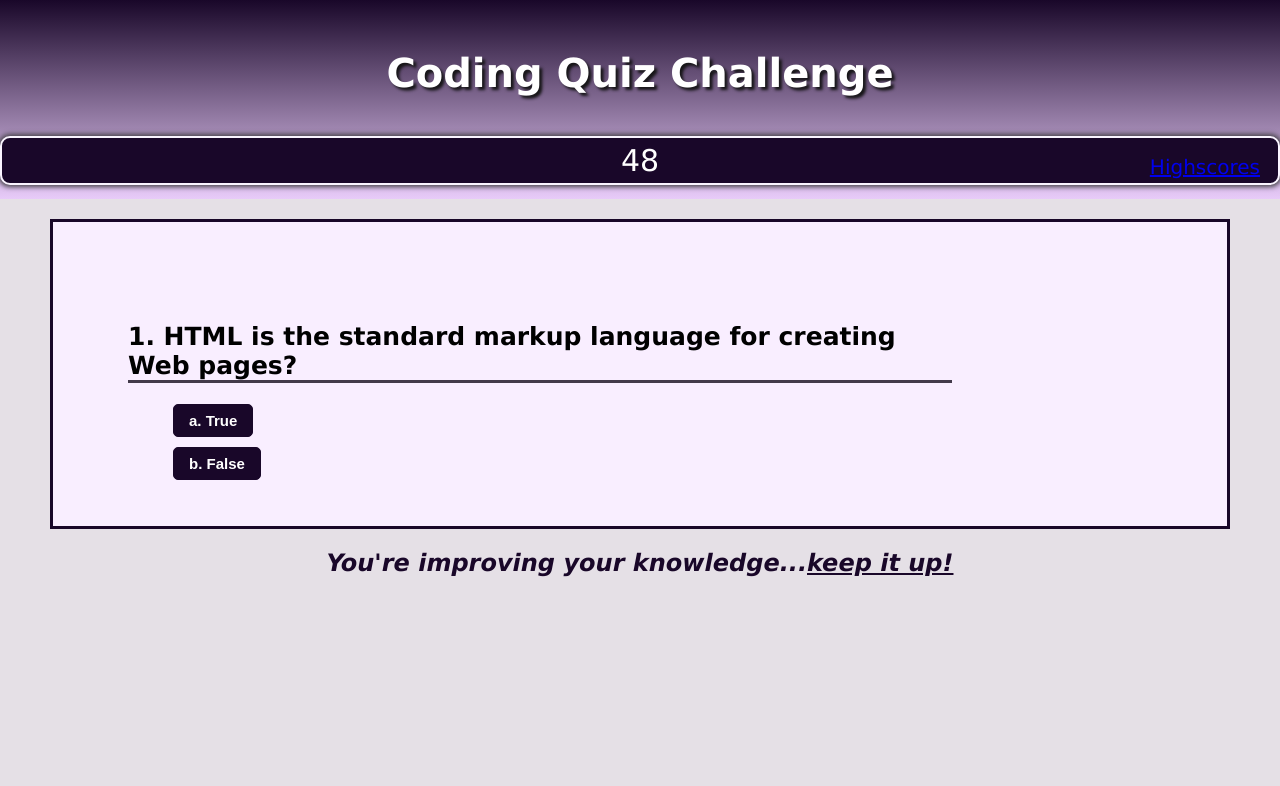
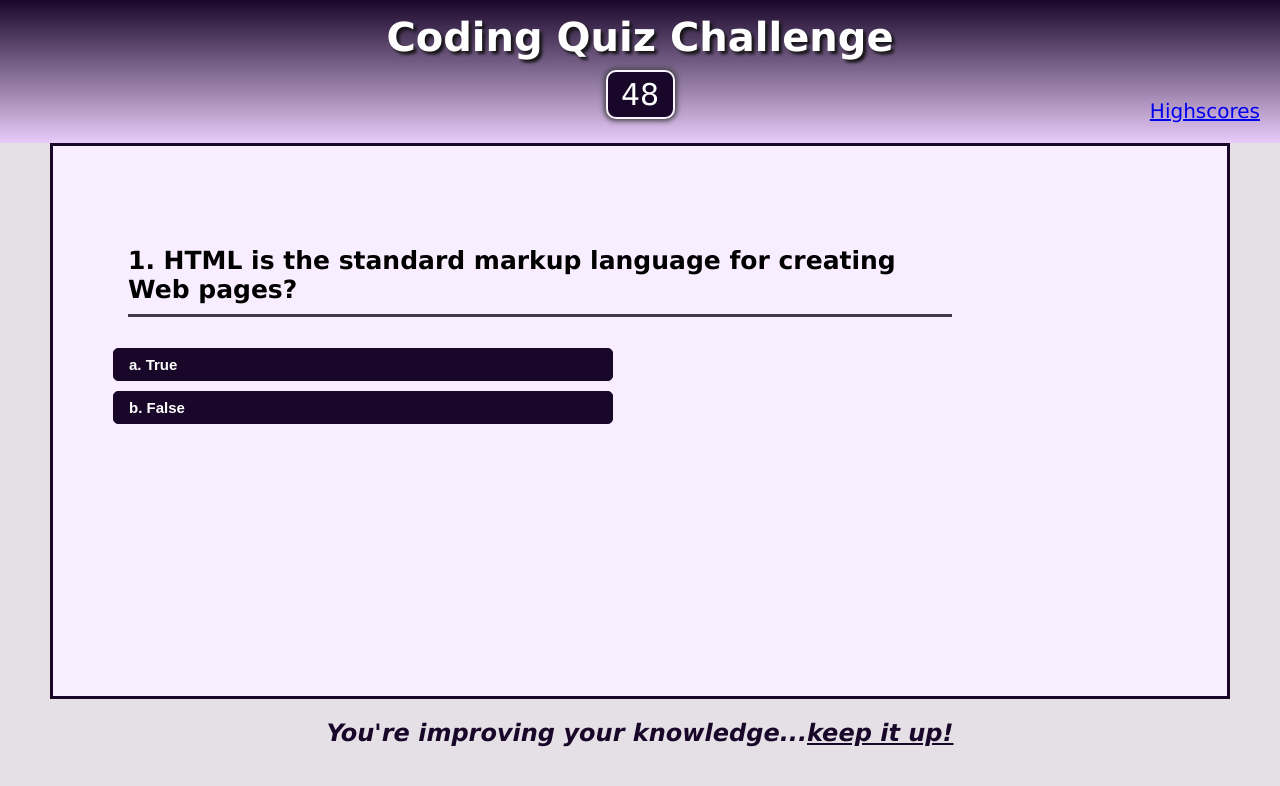
Before and after one commit to waynefenwick/04-CodingQuiz-Challenge, a plain HTML site: page index.html in a window 1280 px wide. Both pictures are taken after a click on the element "Start Game". Drawn offline with Linux system fonts and the light colour scheme.

Commit message:
Continued work on Flexbox and item alignment

```diff
--- a/Develop/script.js
+++ b/Develop/script.js
@@ -160,7 +160,7 @@ function viewHighScores(event) {
           scoreList += '<li id="scoreNameList">' + scores[i].initials + ' - ' + scores[i].score + '</li>';
      }
      scoreList += '</ul>';
-     challengeArea.innerHTML = '<h1 id="highScores">High Scores</h1>' + scoreList;
+     challengeArea.innerHTML = '<h1 id="highScores"><u>High Scores</u></h1>' + scoreList;
 
      var homeBtn = document.createElement("button");
      homeBtn.id = "home";
--- a/Develop/style.css
+++ b/Develop/style.css
@@ -20,33 +20,29 @@ header {
      text-align: center;
 }
 
-.timer {
+#timer {
+     display: flex;
+     flex-wrap: wrap;
+     justify-content: space-around;
+     align-content: space-around;
      font-size: 30px;
      color: rgb(255, 255, 255);
-     padding: 5px 10px 5px 10px;
      background-color: rgb(25, 7, 41);
      border-radius: 10px;
-     text-align: center;
      border: 2px solid rgb(250, 244, 255);
      box-shadow: 0px 0px 5px 2px rgb(71, 68, 74);
-     vertical-align: bottom;
+     width: 65px;
+     height: 45px;
+     margin: 10px auto;
 }
 
-#timer {
-     font-size: 30px;
-     color: rgb(255, 255, 255);
-     padding: 5px 10px 5px 10px;
-     background-color: rgb(25, 7, 41);
-     border-radius: 10px;
-     text-align: center;
-     border: 2px solid rgb(250, 244, 255);
-     box-shadow: 0px 0px 5px 2px rgb(71, 68, 74);
-     vertical-align: bottom;
+p {
+     margin: 4px 0px 0px 0px;
 }
 
 #viewHighScores {
      font-size: 20px;
-     margin-top: -60px;
+     margin-top: -30px;
      padding: 0 20px 20px 0;
      text-align: right;
 }
@@ -57,11 +53,9 @@ h1 {
      width: 100%;
 }
 
-main {
-     align-items: center;
-     background-color: rgb(249, 238, 255);
+main {     background-color: rgb(249, 238, 255);
      border: 3px solid rgb(25, 7, 41);
-     height: fit-content;
+     height: 500px;
      padding: 25px 25px 25px 25px;
      margin: 0px 50px 0px 50px;
 }
@@ -112,9 +106,10 @@ main {
      flex-direction: column;
      vertical-align: middle;
      font-weight: bold;
-     margin: 75px 200px 0px 0px;
+     margin: 75px 200px 10px 0px;
      font-size: 25px;
      border-bottom: 3px solid rgb(67, 58, 74);
+     padding-bottom: 10px;
 }
 
 .correctIncorrect {
@@ -134,8 +129,8 @@ main {
      background-color: rgb(25, 7, 41);
      border-radius: 5px;
      border: 1px solid rgb(25, 7, 41);
-     text-align: center;
-     max-width: fit-content;
+     text-align: left;
+     max-width: 500px;
      cursor: pointer;
      margin: 5px 5px 5px 5px;
 }
@@ -148,6 +143,8 @@ main {
 .answerList {
      display: flex;
      flex-direction: column;
+     padding-left: 0%;
+     margin-left: -20px;
 }
 
 #assessment {
@@ -166,7 +163,6 @@ main {
 #name {
      text-align: center;
      margin-top: 20px;
-     line-break: 5px;
 }
 
 #score {
@@ -194,8 +190,7 @@ main {
 }
 
 #highScores {
-     margin-left: 50px;
-     margin-top: 50px;
+
 }
 #scoreNameList {
      margin-left: 25px;
@@ -206,14 +201,11 @@ main {
      font-size: 15px;
      color: rgb(255, 255, 255);
      padding: 5px 10px 5px 10px;
-     position: absolute;
-     top: 600px;
-     left: 685px;
      background-color: rgb(25, 7, 41);
-     border-color: 3px solid rgb(25, 7, 41);
      border-radius: 10px;
      text-align: center;
      cursor: pointer;
+     width: fit-content;
 }
 
 footer {
--- a/index.html
+++ b/index.html
@@ -11,7 +11,7 @@
 <body>
      <header>
           <p id="heading"><b>Coding Quiz Challenge</b></p>
-          <p id="timer"><timer class="timer"></b>50</timer></b></timer></p>
+          <div id="timer"><p><timer></b>50</timer></b></p></div>
           <p id="viewHighScores"><a href="./highscores">Highscores</a></p>
      </header>
 
```
